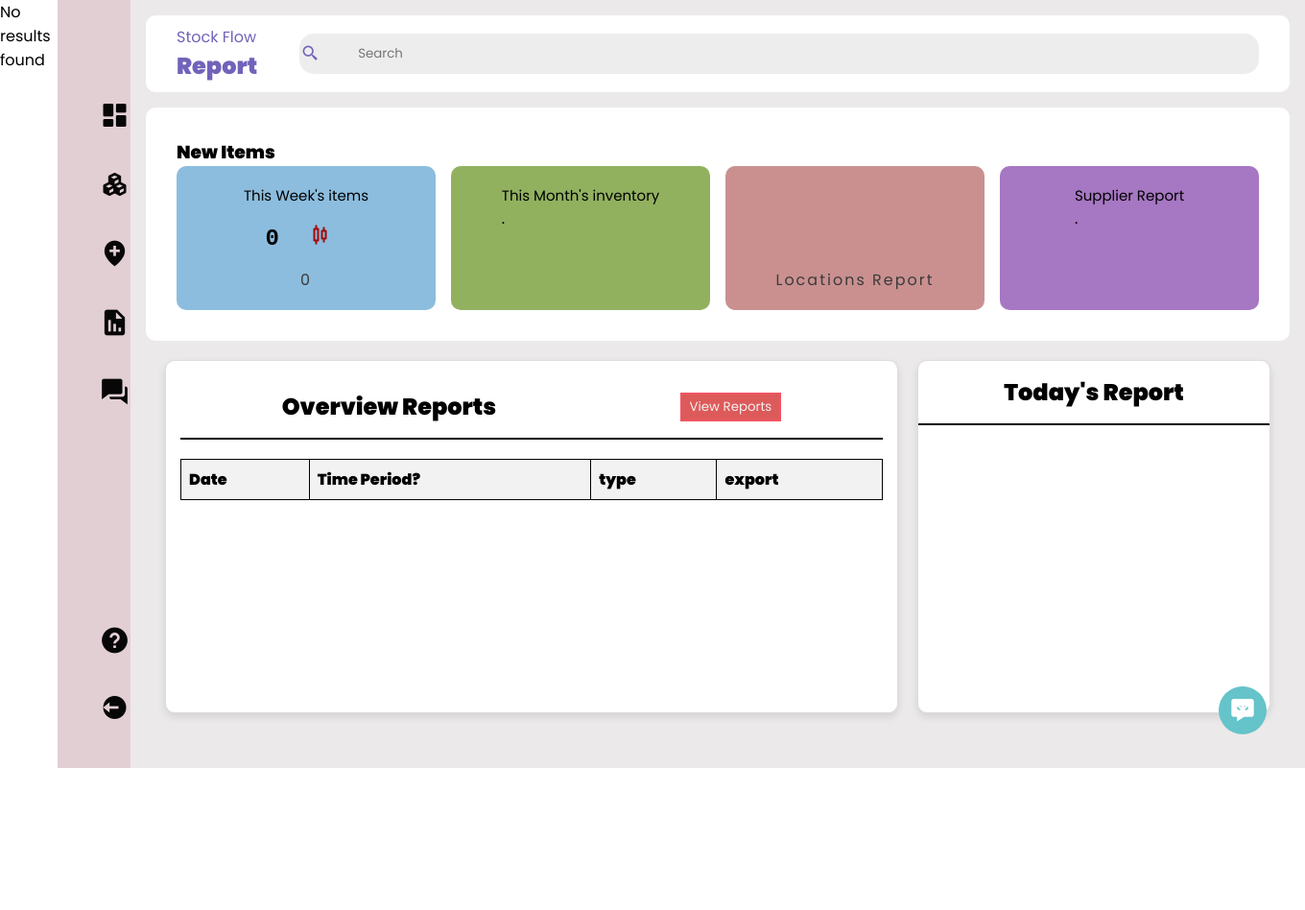
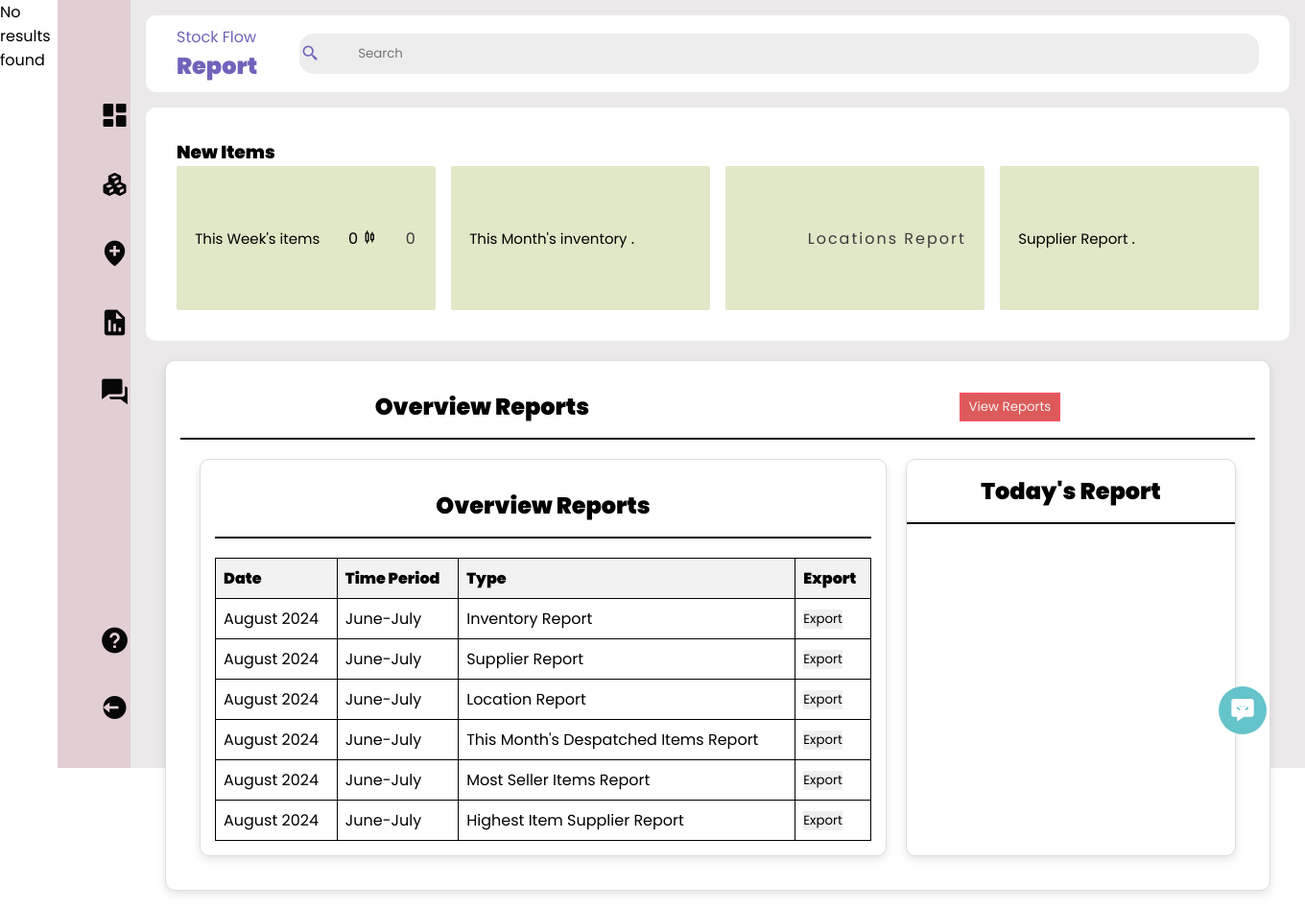
Before and after one commit to ds740/stock-controller-2, a PHP site: page /report.php in a window 1360 px wide. Shown: the whole page at 96% size. Before the commit the page ends 800 px from the top, so only its background shows below. Run offline with PHP 8.4, Linux system fonts and the light colour scheme; data that the repository does not hold is empty.

Commit message:
Update report.php

```diff
--- a/report.php
+++ b/report.php
@@ -7,11 +7,14 @@
 <head>
     <meta charset="UTF-8">
     <meta name="viewport" content="width=device-width, initial-scale=1.0">
-    <link rel="stylesheet" href="style(report).css">
-    <link rel="stylesheet" href="style(loc).css">
+    <link rel="stylesheet" href="styles/style(report).css">
+
 
     <link href='https://unpkg.com/boxicons@2.1.4/css/boxicons.min.css' rel='stylesheet'>
     <title>Reports </title>
+
+
+
     <style>
         .filter-btn {
             margin: 10px 0;
@@ -178,27 +181,72 @@
         <div class="title-report">
             <h2>Overview Reports</h2>
             <button class="report-btn">View Reports</button>
-
-
-
         </div>
 
-    <table>
-        <tr>
-            <th>Date </th>
-             <th>Time Period?  </th>
-              <th>type </th>
-               <th>export </th>
-</tr>
-</table>
+     <div class="container-2">
+    <div class="overview">
+        <div class="title-report">
+            <h2>Overview Reports</h2>
+        </div>
 
+        <table>
+            <thead>
+                <tr>
+                    <th>Date</th>
+                    <th>Time Period</th>
+                    <th>Type</th>
+                    <th>Export</th>
+                </tr>
+            </thead>
+            <tbody>
+                <tr>
+                    <td>August 2024</td>
+                    <td>June-July</td>
+                    <td>Inventory Report</td>
+                    <td><button class="export-btn">Export</button></td>
+                </tr>
+                <tr>
+                    <td>August 2024</td>
+                    <td>June-July</td>
+                    <td>Supplier Report</td>
+                    <td><button class="export-btn">Export</button></td>
+                </tr>
+                <tr>
+                    <td>August 2024</td>
+                    <td>June-July</td>
+                    <td>Location Report</td>
+                    <td><button class="export-btn">Export</button></td>
+                </tr>
+                <tr>
+                    <td>August 2024</td>
+                    <td>June-July</td>
+                    <td>This Month's Despatched Items Report</td>
+                    <td><button class="export-btn">Export</button></td>
+                </tr>
+                <tr>
+                    <td>August 2024</td>
+                    <td>June-July</td>
+                    <td>Most Seller Items Report</td>
+                    <td><button class="export-btn">Export</button></td>
+                </tr>
+                <tr>
+                    <td>August 2024</td>
+                    <td>June-July</td>
+                    <td>Highest Item Supplier Report</td>
+                    <td><button class="export-btn">Export</button></td>
+                </tr>
+            </tbody>
+        </table>
     </div>
+
     <div class="today-report">
         <div class="title-report">
             <h2>Today's Report</h2>
         </div>
+
     </div>
 </div>
+
 
 
 
```
